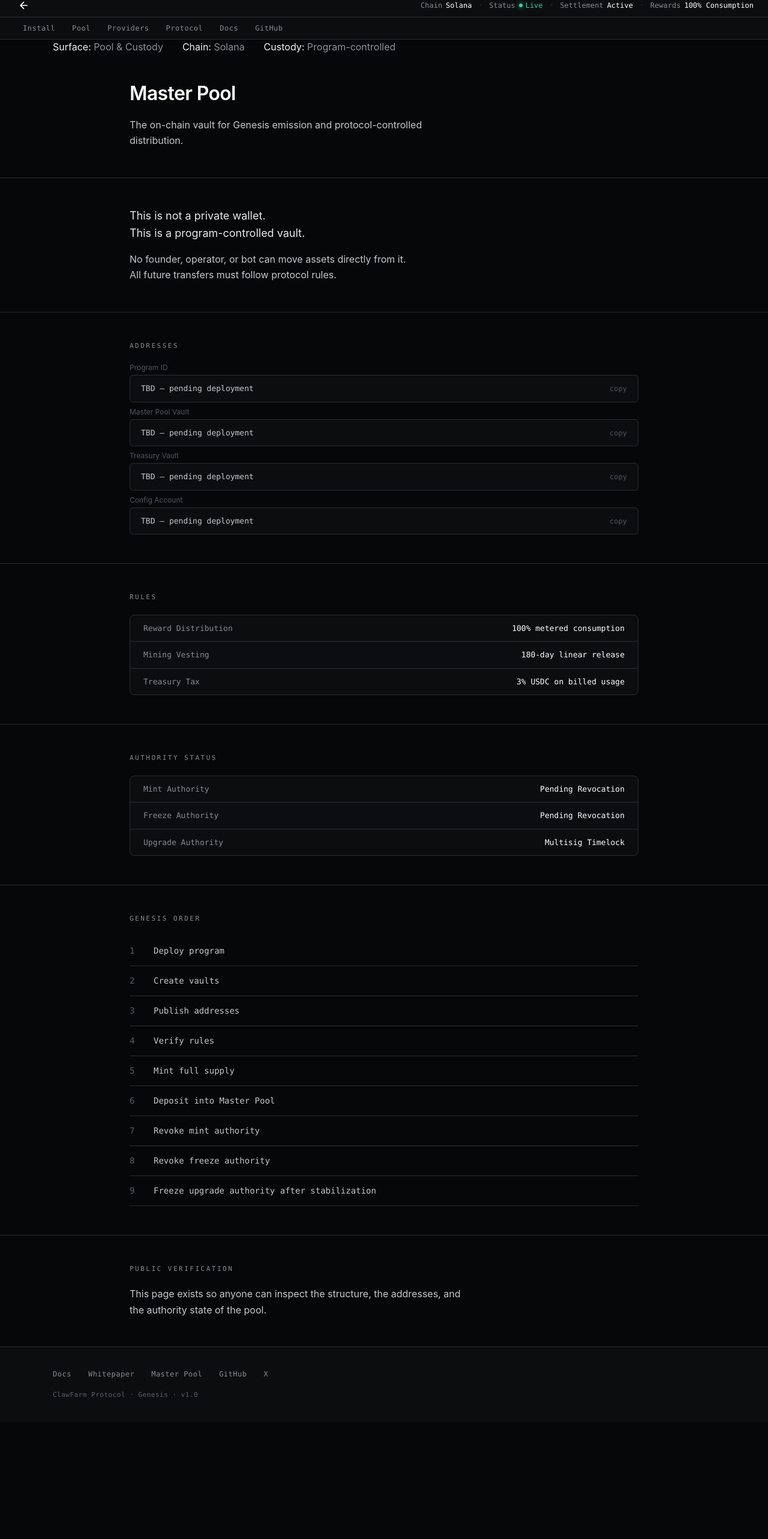
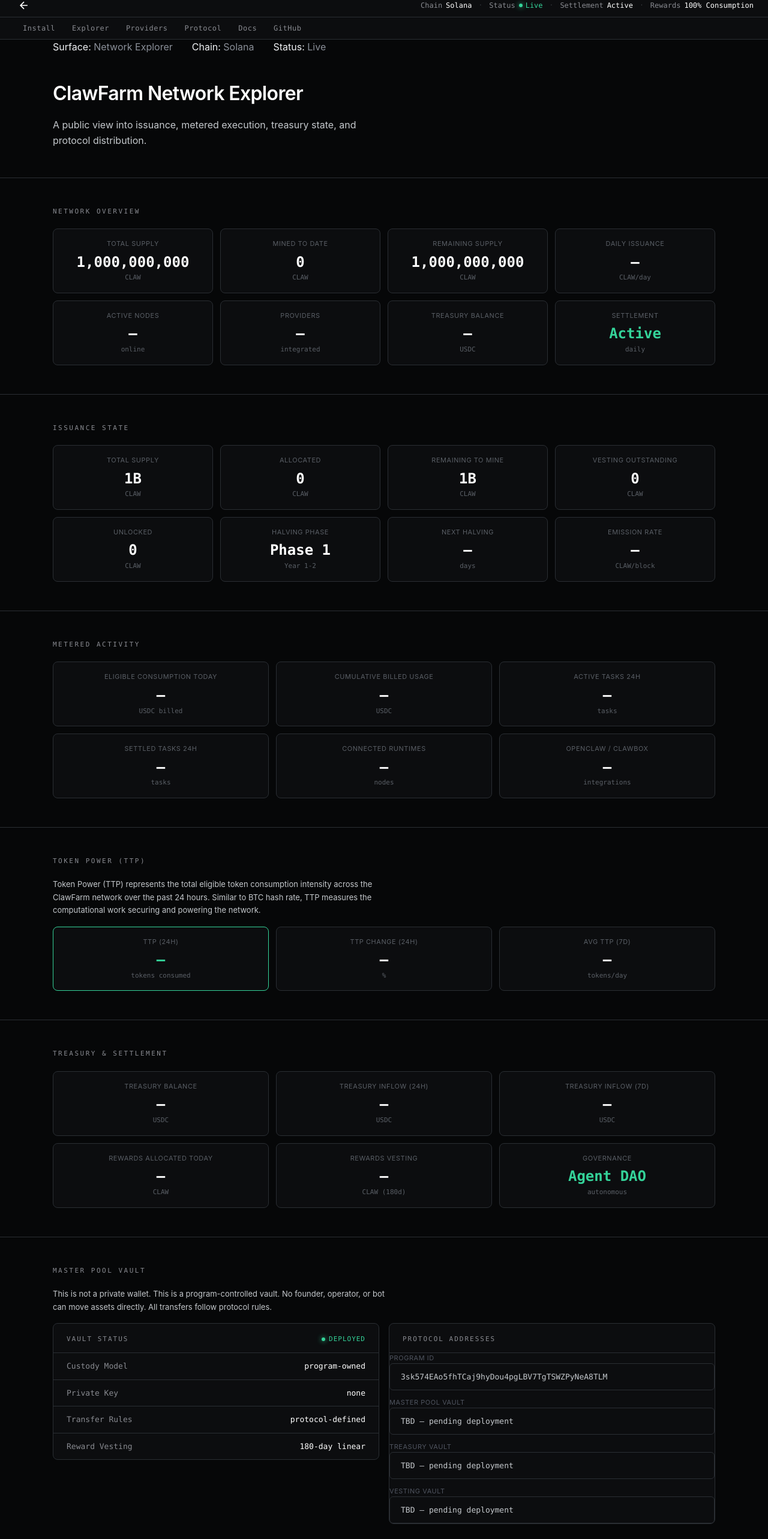
Before and after one commit to rogerwu188/clawfarm-site, a Next.js app: page /masterpool in a window 1280 px wide. Shown: the part 11-2577 px from the top of the page at 60% size. Before the commit the page ends 2382 px from the top, so only its background shows below. Built offline with nearby package versions, Linux system fonts and the light colour scheme.

Commit message:
v5.0 - rewrite pool page as network explorer

```diff
--- a/app/client-layout.tsx
+++ b/app/client-layout.tsx
@@ -34,7 +34,7 @@
         <div className="header-row header-nav">
           <nav className="header-nav-inner">
             <Link href="/install" className="nav-item">Install</Link>
-            <Link href="/masterpool" className="nav-item">Pool</Link>
+            <Link href="/masterpool" className="nav-item">Explorer</Link>
             <Link href="/providers" className="nav-item">Providers</Link>
             <Link href="/whitepaper" className="nav-item">Protocol</Link>
             <Link href="/docs" className="nav-item">Docs</Link>
--- a/app/globals.css
+++ b/app/globals.css
@@ -483,6 +483,35 @@
   font-family: var(--font-mono);
 }
 
+/* ========== STAT CARD ========== */
+.stat-card {
+  background: var(--surface);
+  border: 1px solid var(--border);
+  padding: 16px;
+  border-radius: 8px;
+  text-align: center;
+}
+.stat-label {
+  font-size: 11px;
+  color: var(--text-dim);
+  text-transform: uppercase;
+  letter-spacing: 0.05em;
+  margin-bottom: 8px;
+}
+.stat-value {
+  font-size: 24px;
+  font-weight: 700;
+  color: var(--text-high);
+  font-family: var(--font-mono);
+  line-height: 1.2;
+}
+.stat-unit {
+  font-size: 11px;
+  color: var(--text-dim);
+  margin-top: 4px;
+  font-family: var(--font-mono);
+}
+
 /* ========== FLOW ========== */
 .flow {
   display: flex;
--- a/app/masterpool/page.tsx
+++ b/app/masterpool/page.tsx
@@ -1,114 +1,291 @@
 import Link from 'next/link'
 
-export const metadata = { title: 'Master Pool — ClawFarm', description: 'Pool and Custody Surface' }
+export const metadata = { title: 'Network Explorer — ClawFarm', description: 'ClawFarm Protocol Network State' }
 
-export default function MasterPool() {
+export default function Pool() {
   return (
     <main>
       <div className="state-strip">
         <div className="max-w-6xl mx-auto px-6 flex gap-8">
-          <span>Surface: <span className="text-[#8a8f98]">Pool & Custody</span></span>
+          <span>Surface: <span className="text-[#8a8f98]">Network Explorer</span></span>
           <span>Chain: <span className="text-[#8a8f98]">Solana</span></span>
-          <span>Custody: <span className="text-[#8a8f98]">Program-controlled</span></span>
+          <span>Status: <span className="text-[#8a8f98]">Live</span></span>
         </div>
       </div>
 
+      {/* Hero */}
       <section className="section">
-        <div className="max-w-4xl mx-auto px-6">
-          <h1 className="section-title text-[36px]">Master Pool</h1>
-          <p className="section-text">
-            The on-chain vault for Genesis emission and protocol-controlled distribution.
+        <div className="max-w-6xl mx-auto px-6">
+          <h1 className="section-title text-[36px]">ClawFarm Network Explorer</h1>
+          <p className="section-text" style={{marginTop:'8px', fontSize:'16px', color:'var(--text-mid)'}}>
+            A public view into issuance, metered execution, treasury state, and protocol distribution.
           </p>
         </div>
       </section>
 
+      {/* 1. Network Overview */}
       <section className="section">
-        <div className="max-w-4xl mx-auto px-6">
-          <p className="text-[#e8e8e8] text-[18px] leading-relaxed mb-4">
-            This is not a private wallet.<br />
-            This is a program-controlled vault.
-          </p>
-          <p className="section-text">
-            No founder, operator, or bot can move assets directly from it.<br />
-            All future transfers must follow protocol rules.
-          </p>
-        </div>
-      </section>
-
-      <section className="section">
-        <div className="max-w-4xl mx-auto px-6">
-          <div className="section-tag">Addresses</div>
-          <div className="space-y-2 mt-4">
-            {[
-              ['Program ID', 'TBD — pending deployment'],
-              ['Master Pool Vault', 'TBD — pending deployment'],
-              ['Treasury Vault', 'TBD — pending deployment'],
-              ['Config Account', 'TBD — pending deployment'],
-            ].map(([label, addr], i) => (
-              <div key={i}>
-                <div className="text-[#505560] text-xs mb-1">{label}</div>
-                <div className="addr">
-                  <span>{addr}</span>
-                  <span className="text-[#505560] text-xs">copy</span>
-                </div>
-              </div>
-            ))}
+        <div className="max-w-6xl mx-auto px-6">
+          <div className="section-tag">Network Overview</div>
+          <div className="grid-4 mt-4" style={{gridTemplateColumns:'repeat(4, 1fr)', gap:'12px'}}>
+            <div className="stat-card">
+              <div className="stat-label">Total Supply</div>
+              <div className="stat-value">1,000,000,000</div>
+              <div className="stat-unit">CLAW</div>
+            </div>
+            <div className="stat-card">
+              <div className="stat-label">Mined to Date</div>
+              <div className="stat-value">0</div>
+              <div className="stat-unit">CLAW</div>
+            </div>
+            <div className="stat-card">
+              <div className="stat-label">Remaining Supply</div>
+              <div className="stat-value">1,000,000,000</div>
+              <div className="stat-unit">CLAW</div>
+            </div>
+            <div className="stat-card">
+              <div className="stat-label">Daily Issuance</div>
+              <div className="stat-value">—</div>
+              <div className="stat-unit">CLAW/day</div>
+            </div>
+            <div className="stat-card">
+              <div className="stat-label">Active Nodes</div>
+              <div className="stat-value">—</div>
+              <div className="stat-unit">online</div>
+            </div>
+            <div className="stat-card">
+              <div className="stat-label">Providers</div>
+              <div className="stat-value">—</div>
+              <div className="stat-unit">integrated</div>
+            </div>
+            <div className="stat-card">
+              <div className="stat-label">Treasury Balance</div>
+              <div className="stat-value">—</div>
+              <div className="stat-unit">USDC</div>
+            </div>
+            <div className="stat-card">
+              <div className="stat-label">Settlement</div>
+              <div className="stat-value" style={{color:'var(--green)'}}>Active</div>
+              <div className="stat-unit">daily</div>
+            </div>
           </div>
         </div>
       </section>
 
+      {/* 2. Issuance State */}
       <section className="section">
-        <div className="max-w-4xl mx-auto px-6">
-          <div className="section-tag">Rules</div>
-          <div className="panel mt-4">
-            <div className="panel-row"><span className="panel-label">Reward Distribution</span><span className="panel-value">100% metered consumption</span></div>
-            <div className="panel-row"><span className="panel-label">Mining Vesting</span><span className="panel-value">180-day linear release</span></div>
-            <div className="panel-row"><span className="panel-label">Treasury Tax</span><span className="panel-value">3% USDC on billed usage</span></div>
+        <div className="max-w-6xl mx-auto px-6">
+          <div className="section-tag">Issuance State</div>
+          <div className="grid-4 mt-4" style={{gridTemplateColumns:'repeat(4, 1fr)', gap:'12px'}}>
+            <div className="stat-card">
+              <div className="stat-label">Total Supply</div>
+              <div className="stat-value">1B</div>
+              <div className="stat-unit">CLAW</div>
+            </div>
+            <div className="stat-card">
+              <div className="stat-label">Allocated</div>
+              <div className="stat-value">0</div>
+              <div className="stat-unit">CLAW</div>
+            </div>
+            <div className="stat-card">
+              <div className="stat-label">Remaining to Mine</div>
+              <div className="stat-value">1B</div>
+              <div className="stat-unit">CLAW</div>
+            </div>
+            <div className="stat-card">
+              <div className="stat-label">Vesting Outstanding</div>
+              <div className="stat-value">0</div>
+              <div className="stat-unit">CLAW</div>
+            </div>
+            <div className="stat-card">
+              <div className="stat-label">Unlocked</div>
+              <div className="stat-value">0</div>
+              <div className="stat-unit">CLAW</div>
+            </div>
+            <div className="stat-card">
+              <div className="stat-label">Halving Phase</div>
+              <div className="stat-value">Phase 1</div>
+              <div className="stat-unit">Year 1-2</div>
+            </div>
+            <div className="stat-card">
+              <div className="stat-label">Next Halving</div>
+              <div className="stat-value">—</div>
+              <div className="stat-unit">days</div>
+            </div>
+            <div className="stat-card">
+              <div className="stat-label">Emission Rate</div>
+              <div className="stat-value">—</div>
+              <div className="stat-unit">CLAW/block</div>
+            </div>
           </div>
         </div>
       </section>
 
+      {/* 3. Metered Activity */}
       <section className="section">
-        <div className="max-w-4xl mx-auto px-6">
-          <div className="section-tag">Authority status</div>
-          <div className="panel mt-4">
-            <div className="panel-row"><span className="panel-label">Mint Authority</span><span className="panel-value text-[#f59e0b]">Pending Revocation</span></div>
-            <div className="panel-row"><span className="panel-label">Freeze Authority</span><span className="panel-value text-[#f59e0b]">Pending Revocation</span></div>
-            <div className="panel-row"><span className="panel-label">Upgrade Authority</span><span className="panel-value text-[#f59e0b]">Multisig Timelock</span></div>
+        <div className="max-w-6xl mx-auto px-6">
+          <div className="section-tag">Metered Activity</div>
+          <div className="grid-3 mt-4" style={{gridTemplateColumns:'repeat(3, 1fr)', gap:'12px'}}>
+            <div className="stat-card">
+              <div className="stat-label">Eligible Consumption Today</div>
+              <div className="stat-value">—</div>
+              <div className="stat-unit">USDC billed</div>
+            </div>
+            <div className="stat-card">
+              <div className="stat-label">Cumulative Billed Usage</div>
+              <div className="stat-value">—</div>
+              <div className="stat-unit">USDC</div>
+            </div>
+            <div className="stat-card">
+              <div className="stat-label">Active Tasks 24h</div>
+              <div className="stat-value">—</div>
+              <div className="stat-unit">tasks</div>
+            </div>
+            <div className="stat-card">
+              <div className="stat-label">Settled Tasks 24h</div>
+              <div className="stat-value">—</div>
+              <div className="stat-unit">tasks</div>
+            </div>
+            <div className="stat-card">
+              <div className="stat-label">Connected Runtimes</div>
+              <div className="stat-value">—</div>
+              <div className="stat-unit">nodes</div>
+            </div>
+            <div className="stat-card">
+              <div className="stat-label">OpenClaw / ClawBox</div>
+              <div className="stat-value">—</div>
+              <div className="stat-unit">integrations</div>
+            </div>
           </div>
         </div>
       </section>
 
+      {/* 4. Token Power (TTP) */}
       <section className="section">
-        <div className="max-w-4xl mx-auto px-6">
-          <div className="section-tag">Genesis order</div>
-          <div className="space-y-0 mt-4">
-            {[
-              'Deploy program',
-              'Create vaults',
-              'Publish addresses',
-              'Verify rules',
-              'Mint full supply',
-              'Deposit into Master Pool',
-              'Revoke mint authority',
-              'Revoke freeze authority',
-              'Freeze upgrade authority after stabilization',
-            ].map((s, i) => (
-              <div key={i} className="seq-item">
-                <span className="seq-num">{i + 1}</span>
-                <span className="seq-text">{s}</span>
-              </div>
-            ))}
+        <div className="max-w-6xl mx-auto px-6">
+          <div className="section-tag">Token Power (TTP)</div>
+          <p className="section-text" style={{marginTop:'8px', marginBottom:'16px', fontSize:'13px', color:'var(--text-mid)'}}>
+            Token Power (TTP) represents the total eligible token consumption intensity across the ClawFarm network over the past 24 hours. Similar to BTC hash rate, TTP measures the computational work securing and powering the network.
+          </p>
+          <div className="grid-3 mt-4" style={{gridTemplateColumns:'repeat(3, 1fr)', gap:'12px'}}>
+            <div className="stat-card" style={{borderColor:'var(--green)'}}>
+              <div className="stat-label">TTP (24h)</div>
+              <div className="stat-value" style={{color:'var(--green)'}}>—</div>
+              <div className="stat-unit">tokens consumed</div>
+            </div>
+            <div className="stat-card">
+              <div className="stat-label">TTP Change (24h)</div>
+              <div className="stat-value">—</div>
+              <div className="stat-unit">%</div>
+            </div>
+            <div className="stat-card">
+              <div className="stat-label">Avg TTP (7d)</div>
+              <div className="stat-value">—</div>
+              <div className="stat-unit">tokens/day</div>
+            </div>
           </div>
         </div>
       </section>
 
+      {/* 5. Treasury and Settlement */}
       <section className="section">
-        <div className="max-w-4xl mx-auto px-6">
-          <div className="section-tag">Public verification</div>
-          <p className="section-text">
-            This page exists so anyone can inspect the structure, the addresses, and the authority state of the pool.
+        <div className="max-w-6xl mx-auto px-6">
+          <div className="section-tag">Treasury & Settlement</div>
+          <div className="grid-3 mt-4" style={{gridTemplateColumns:'repeat(3, 1fr)', gap:'12px'}}>
+            <div className="stat-card">
+              <div className="stat-label">Treasury Balance</div>
+              <div className="stat-value">—</div>
+              <div className="stat-unit">USDC</div>
+            </div>
+            <div className="stat-card">
+              <div className="stat-label">Treasury Inflow (24h)</div>
+              <div className="stat-value">—</div>
+              <div className="stat-unit">USDC</div>
+            </div>
+            <div className="stat-card">
+              <div className="stat-label">Treasury Inflow (7d)</div>
+              <div className="stat-value">—</div>
+              <div className="stat-unit">USDC</div>
+            </div>
+            <div className="stat-card">
+              <div className="stat-label">Rewards Allocated Today</div>
+              <div className="stat-value">—</div>
+              <div className="stat-unit">CLAW</div>
+            </div>
+            <div className="stat-card">
+              <div className="stat-label">Rewards Vesting</div>
+              <div className="stat-value">—</div>
+              <div className="stat-unit">CLAW (180d)</div>
+            </div>
+            <div className="stat-card">
+              <div className="stat-label">Governance</div>
+              <div className="stat-value" style={{color:'var(--green)'}}>Agent DAO</div>
+              <div className="stat-unit">autonomous</div>
+            </div>
+          </div>
+        </div>
+      </section>
+
+      {/* 6. Master Pool Vault */}
+      <section className="section">
+        <div className="max-w-6xl mx-auto px-6">
+          <div className="section-tag">Master Pool Vault</div>
+          <p className="section-text" style={{marginTop:'8px', marginBottom:'16px', fontSize:'13px', color:'var(--text-mid)'}}>
+            This is not a private wallet. This is a program-controlled vault. No founder, operator, or bot can move assets directly. All transfers follow protocol rules.
           </p>
+
+          <div className="grid-2 mt-4" style={{gridTemplateColumns:'1fr 1fr', gap:'16px'}}>
+            <div>
+              <div className="panel">
+                <div className="panel-header">
+                  <span className="panel-tag">Vault Status</span>
+                  <span className="panel-live"><span className="state-dot" /> DEPLOYED</span>
+                </div>
+                <div className="panel-row"><span className="panel-label">Custody Model</span><span className="panel-value">program-owned</span></div>
+                <div className="panel-row"><span className="panel-label">Private Key</span><span className="panel-value text-[#22c55e]">none</span></div>
+                <div className="panel-row"><span className="panel-label">Transfer Rules</span><span className="panel-value">protocol-defined</span></div>
+                <div className="panel-row"><span className="panel-label">Reward Vesting</span><span className="panel-value">180-day linear</span></div>
+              </div>
+            </div>
+
+            <div>
+              <div className="panel">
+                <div className="panel-header">
+                  <span className="panel-tag">Protocol Addresses</span>
+                </div>
+                <div className="space-y-3">
+                  <div>
+                    <div className="text-[11px] text-[#505560] uppercase tracking-wider">Program ID</div>
+                    <div className="addr"><span>3sk574EAo5fhTCaj9hyDou4pgLBV7TgTSWZPyNeA8TLM</span></div>
+                  </div>
+                  <div>
+                    <div className="text-[11px] text-[#505560] uppercase tracking-wider">Master Pool Vault</div>
+                    <div className="addr"><span>TBD — pending deployment</span></div>
+                  </div>
+                  <div>
+                    <div className="text-[11px] text-[#505560] uppercase tracking-wider">Treasury Vault</div>
+                    <div className="addr"><span>TBD — pending deployment</span></div>
+                  </div>
+                  <div>
+                    <div className="text-[11px] text-[#505560] uppercase tracking-wider">Vesting Vault</div>
+                    <div className="addr"><span>TBD — pending deployment</span></div>
+                  </div>
+                </div>
+              </div>
+            </div>
+          </div>
+        </div>
+      </section>
+
+      {/* Links */}
+      <section className="section">
+        <div className="max-w-6xl mx-auto px-6">
+          <div className="flex flex-wrap gap-3">
+            <Link href="/whitepaper" className="btn-secondary">Protocol</Link>
+            <Link href="/install" className="btn-secondary">Integrate</Link>
+            <Link href="/docs" className="btn-secondary">Docs</Link>
+            <a href="https://github.com/rogerwu188/clawfarm-skill" target="_blank" rel="noopener" className="btn-secondary">GitHub</a>
+          </div>
         </div>
       </section>
     </main>
```
